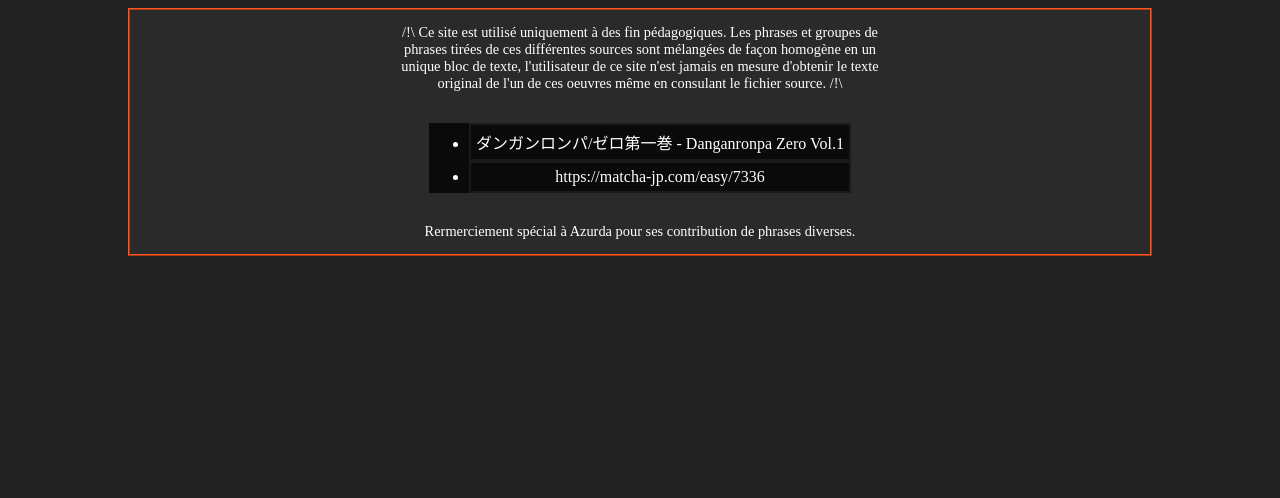
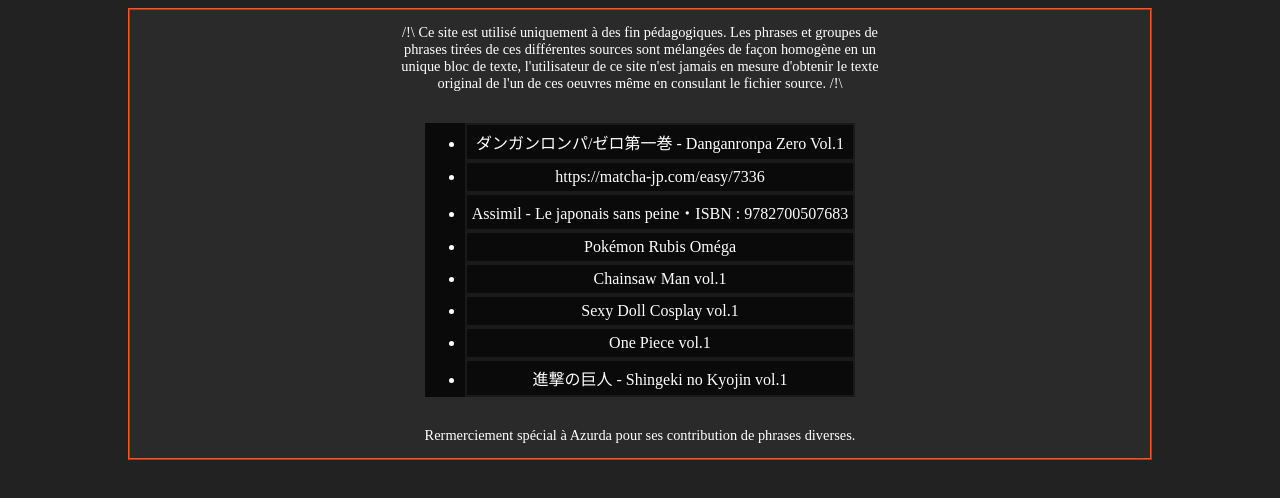
Before and after one commit to kyuhubb/reibun, a plain HTML site: page ref.html in a window 1280 px wide. Shown: the part 86-584 px from the top of the page. Drawn offline with Linux system fonts and the light colour scheme.

Commit message:
Add files via upload

```diff
--- a/ref.html
+++ b/ref.html
@@ -65,6 +65,12 @@
 		<ul>
 			<li>ダンガンロンパ/ゼロ第一巻 - Danganronpa Zero Vol.1</li>
 			<li>https://matcha-jp.com/easy/7336</li>
+			<li>Assimil - Le japonais sans peine・ISBN : 9782700507683</li>
+			<li>Pokémon Rubis Oméga</li>
+			<li>Chainsaw Man vol.1</li>
+			<li>Sexy Doll Cosplay vol.1</li>
+			<li>One Piece vol.1</li>
+			<li>進撃の巨人 - Shingeki no Kyojin vol.1</li>
 		</ul>
 		<p>Rermerciement spécial à Azurda pour ses contribution de phrases diverses.</p>
 	</div>
```
